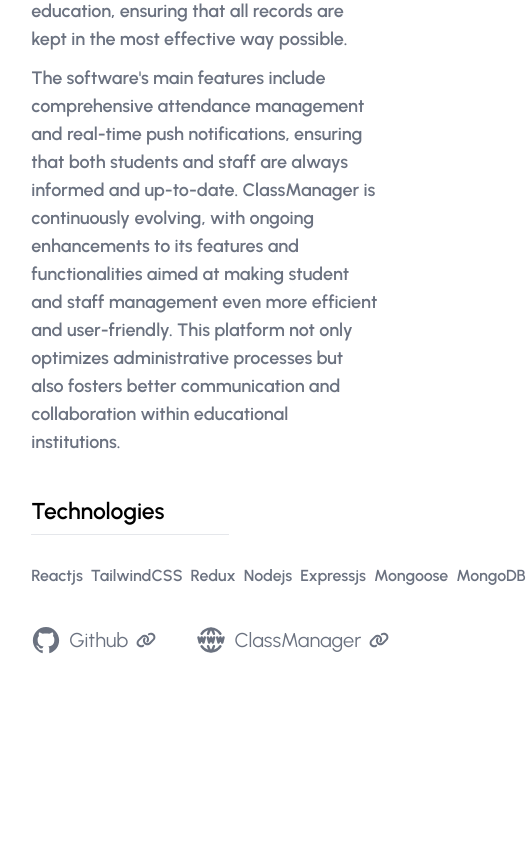
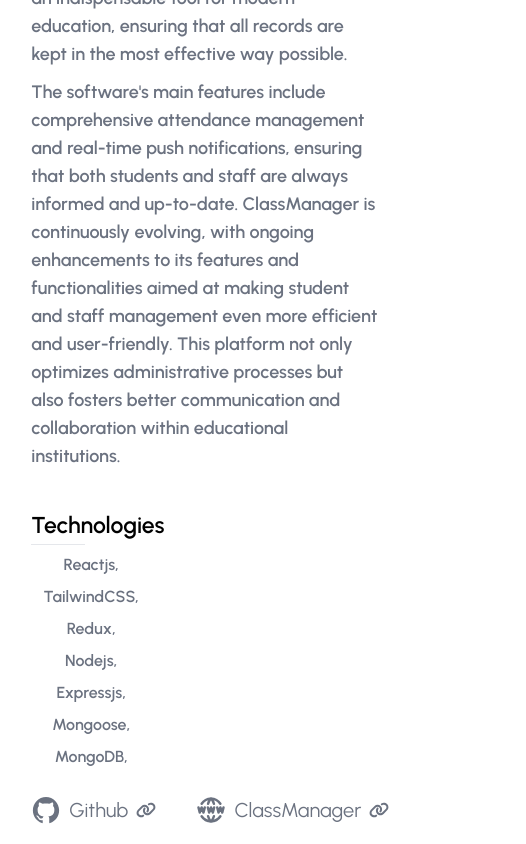
Before and after one commit to BALASANTHOSH01/Personal-Portfolio, a Next.js app: page /Projects/ClassManager in a window 390 px wide. Shown: the part 475-1319 px from the top of the page, 526 px wide, since content can reach past the window. Before the commit the page ends 1149 px from the top, so only its background shows below. Built offline with nearby package versions, Linux system fonts and the light colour scheme.

Commit message:
about section updation

```diff
--- a/app/Projects/[name]/page.jsx
+++ b/app/Projects/[name]/page.jsx
@@ -36,7 +36,7 @@ const ProjectProfile = () => {
       </Link>
 
       {/**Project Title */}
-      <div className=" mt-[5%] md:mt-[18%] flex flex-row items-center gap-2">
+      <div className=" mt-[5%] md:mt-[22%] flex flex-row items-center gap-2">
         <a
           href={project.website}
           target="_blank"
@@ -65,13 +65,13 @@ const ProjectProfile = () => {
         </div>
 
         {/** Technology */}
-        <div className=" md:mt-[6%]">
+        <div className=" md:mt-[6%] overflow-hidden">
           <p className=" text-[23px] dark:text-white text-black">Technologies</p>
           <hr className=" my-[1%] md:w-[40%]" />
 
-          <div className=" flex flex-col md:flex-row items-center gap-2 my-[3%] mt-[6%]">
+          <div className=" flex flex-col md:flex-wrap items-center gap-2 my-[3%] mt-[6%] md:w-[90%]">
             {project.technology.map((technology) => (
-              <p key={technology}>{technology}</p>
+              <p key={technology}>{technology},</p>
             ))}
           </div>
         </div>
```
